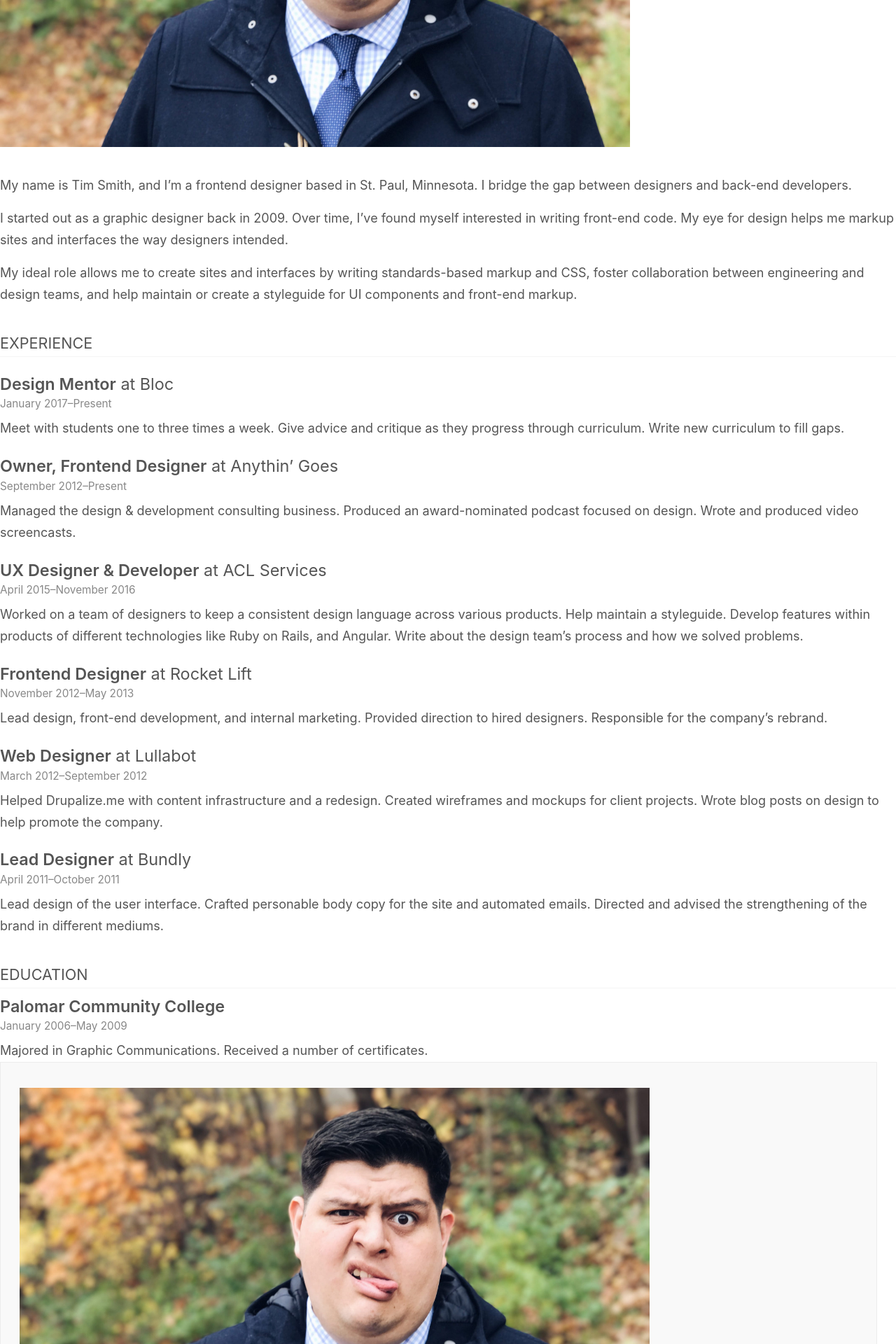
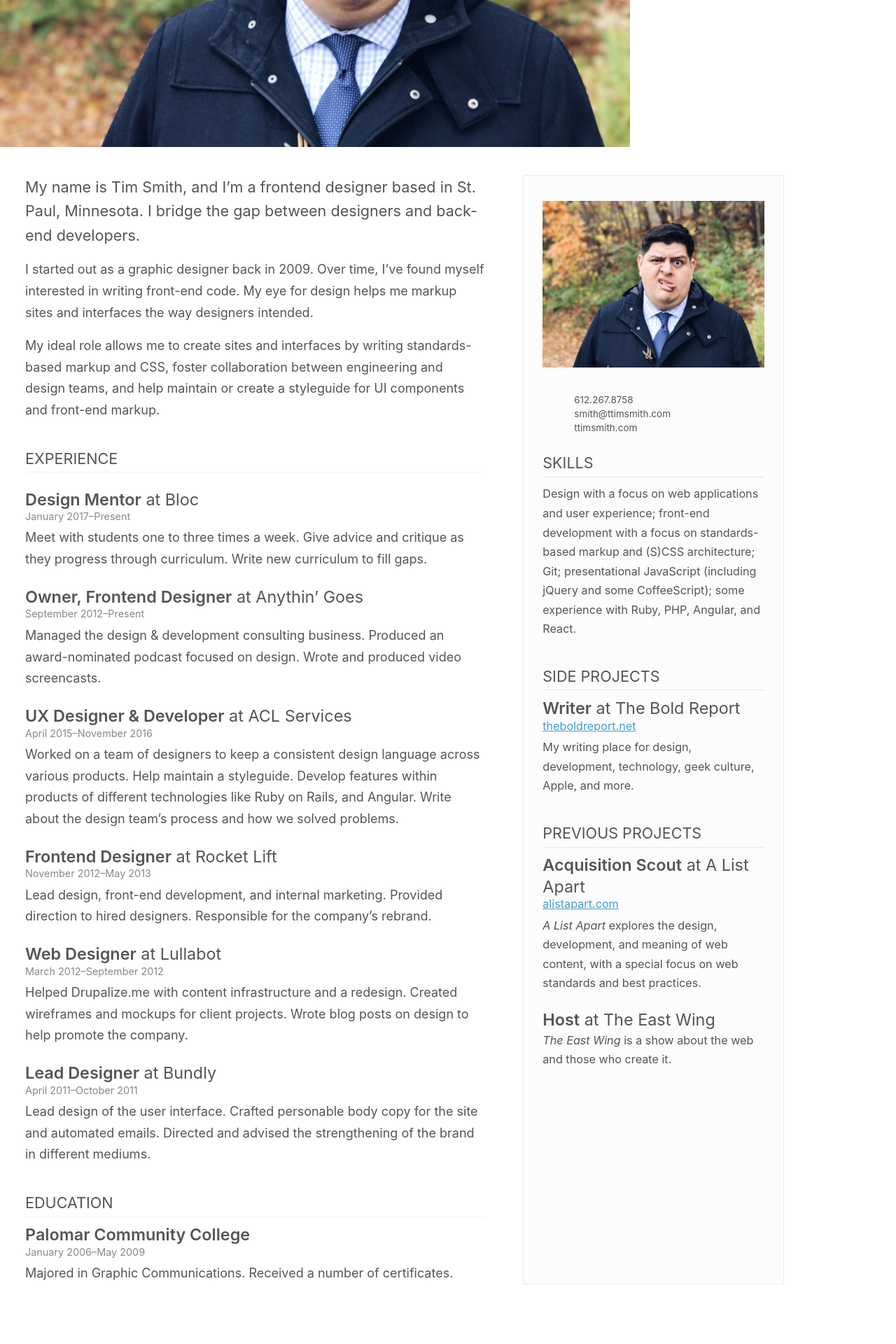
Before and after one commit to xavibenjamin/ttimsmith.com, a Jekyll site: the page built from resume.html, in a window 1280 px wide. Shown: the part 548-2468 px from the top of the page at 70% size. Built offline with Jekyll 4.4.1, drawn with Linux system fonts in a browser that asks for light colours; some web fonts are replaced.

Commit message:
Remove resume specific styles from pages and add that new file to global

```diff
--- a/assets/stylesheets/_layout/_pages.scss
+++ b/assets/stylesheets/_layout/_pages.scss
@@ -321,83 +321,3 @@
     width: 150px;
   }
 }
-
-// -------------------------------
-// Resume
-// -------------------------------
-
-.resume__image {
-  margin-bottom: 2rem;
-  img {
-    max-height: 240px;
-    object-fit: cover;
-    @media #{$medium-up} {
-      max-height: 550px;
-      max-width: 900px;
-    }
-  }
-}
-
-.resume__sidebar {
-  background-color: lighten($border-color, 2%);
-  border: 1px solid darken($border-color, 3%);
-  flex: 0 1 320px;
-  padding: 2rem 1.5rem;
-  @media #{$small-only} {
-    margin-top: 2rem;
-  }
-  @media #{$medium-up} {
-    margin-right: 1.5rem;
-  }
-  p {
-    font-size: .9rem;
-  }
-  .resume__heading {
-    border-color: darken($border-color, 5%);
-    &:first-child {
-      margin-top: 0;
-    }
-  }
-}
-
-.resume__statement {
-  font-size: 1.2rem;
-  line-height: 1.6;
-}
-
-.resume__heading {
-  border-bottom: 1px solid $border-color;
-  font-size: 1.2rem;
-  font-weight: normal;
-  margin-bottom: .6rem;
-  padding-bottom: .3rem;
-  text-transform: uppercase;
-  + .resume__subheading,
-  + .job__title {
-    margin-top: .6rem;
-  }
-}
-
-.resume__subheading,
-.job__title {
-  color: $text-color;
-  font-size: 1.3rem;
-  font-weight: normal;
-  margin-bottom: 0;
-  margin-top: 1.3rem;
-  text-transform: none;
-}
-
-.resume__meta,
-.job__meta {
-  color: lighten($text-color, 20%);
-  font-size: .85rem;
-  margin-bottom: .4rem;
-}
-
-.resume__other-info {
-  li {
-    font-size: .85rem;
-    line-height: .9;
-  }
-}
--- a/assets/stylesheets/global.scss
+++ b/assets/stylesheets/global.scss
@@ -114,3 +114,4 @@ Layout Styles.
 @import "_layout/sidebar";
 @import "_layout/pages";
 @import "_layout/footer";
+@import "_layout/resume";
```
